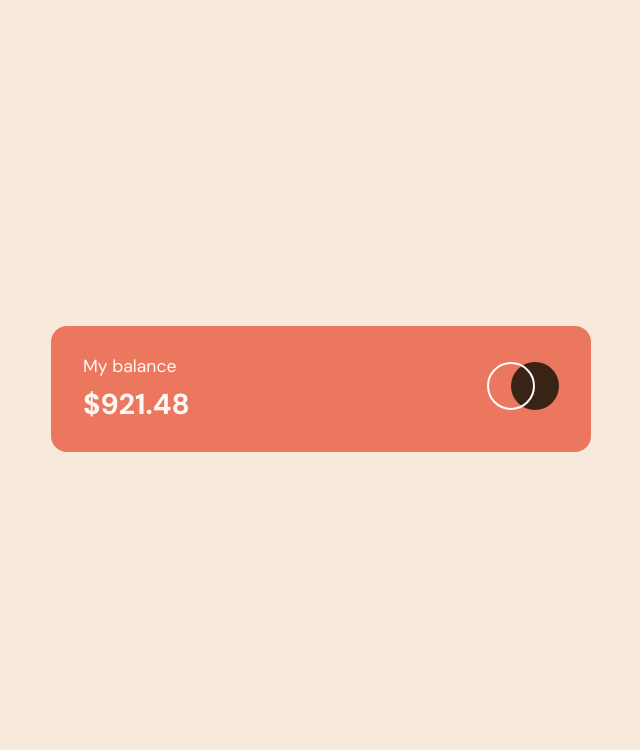
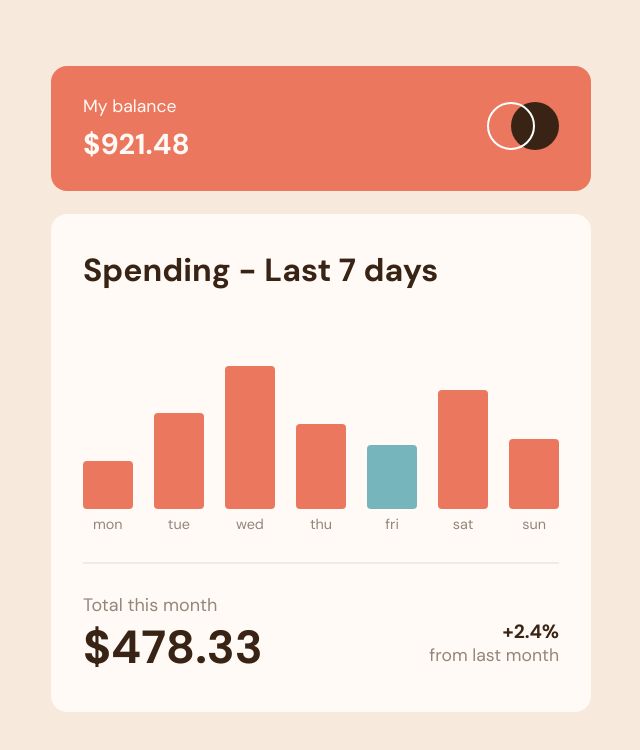
Before and after one commit to wilodorico/expenses-chart-challenge, a React (Create React App) app: page / in a window 1280 px wide. Shown: the top 750 px of the page, without its empty margins (319-959 px from the left). Built offline with nearby package versions, Linux system fonts and the light colour scheme.

Commit message:
create component ExpenseOfWeek and include method currentday color

```diff
--- a/src/App.js
+++ b/src/App.js
@@ -1,3 +1,4 @@
+import ExpenseOfWeek from "./components/ExpenseOfWeek";
 import MyBalance from "./components/MyBalance";
 import Layout from "./UI/Layout";
 
@@ -5,6 +6,7 @@ const App = () => {
   return (
     <Layout>
       <MyBalance />
+      <ExpenseOfWeek />
     </Layout>
   );
 }
--- /dev/null
+++ b/src/components/ExpenseOfWeek.js
@@ -0,0 +1,131 @@
+import styled from 'styled-components'
+import { expenses } from '../data/expense-data'
+import { colors } from '../theme/colors'
+import Card from '../UI/Card'
+import ExpenseBar from './ExpenseBar'
+
+const ExpenseOfWeek = () => {
+
+
+  const date = new Date();
+  let day = expenses[date.getDay() -1].day;
+
+  const newArrExpenses = expenses.map((expense) => {
+    return { ...expense, isTrue: expense.day === day }
+  })
+
+  return (
+    <CardExpense bgcolor={colors.veryPaleOrange}>
+      <h3>Spending - Last 7 days</h3>
+      <div className='expense-list'>
+        <ul>
+          {newArrExpenses.map((expense) => (
+            <li key={expense.day}>
+              <ExpenseBar
+                amount={expense.amount}
+                bgcolor={expense.isTrue ? colors.cyan : colors.softRed}
+              />
+              {expense.day}
+            </li>
+          ))}
+        </ul>
+        <hr />
+        <div className='total-month'>
+          <div className='this-month'>
+            <h4>Total this month</h4>
+            <span>$478.33</span>
+          </div>
+          <div className='last-month'>
+            <span>+2.4%</span>
+            <h5>from last month</h5>
+          </div>
+        </div>
+      </div>
+    </CardExpense>
+  )
+}
+
+const CardExpense = styled(Card)`
+  display: flex;
+  flex-direction: column;
+  align-items: flex-start;
+  color: ${colors.darkBrown};
+  padding: 2.2rem 2rem;
+
+  h3 {
+    font-size: 2rem;
+    margin-bottom: 2rem;
+  }
+
+  .expense-list {
+    width: 100%;
+  }
+
+  .expense-list ul {
+    display: flex;
+    justify-content: space-between;
+    height: 210px;
+  }
+
+  .expense-list li {
+    display: flex;
+    flex-direction: column;
+    justify-content: flex-end;
+    color: ${colors.mediumBrown};
+    width: 3.1rem;
+    height: auto;
+    font-size: 0.9rem;
+    text-align: center;
+  }
+
+  .expense-bar {
+    display: block;
+    text-align: center;
+    color: ${colors.mediumBrown};
+    width: 100%;
+    height: 50px;
+    background: ${colors.softRed};
+    border-radius: 4px;
+    margin-bottom: 0.4rem;
+  }
+
+  .expense-list hr {
+    margin: 1.8rem 0;
+    height: 2px;
+    background-color: ${colors.lightBrown};
+    border: none;
+  }
+
+  .total-month {
+    display: flex;
+    justify-content: space-between;
+    align-items: center;
+  }
+
+  .this-month h4,
+  h5 {
+    color: ${colors.mediumBrown};
+    font-weight: 400;
+  }
+
+  .this-month span {
+    font-size: 2.9rem;
+    font-weight: 700;
+  }
+
+  .last-month {
+    text-align: end;
+    padding: 1rem 0 0;
+  }
+
+  .last-month span {
+    font-weight: 700;
+    font-size: 1.2rem;
+  }
+
+  .last-month h5 {
+    font-size: 1.1rem;
+  }
+`
+
+export default ExpenseOfWeek
```
